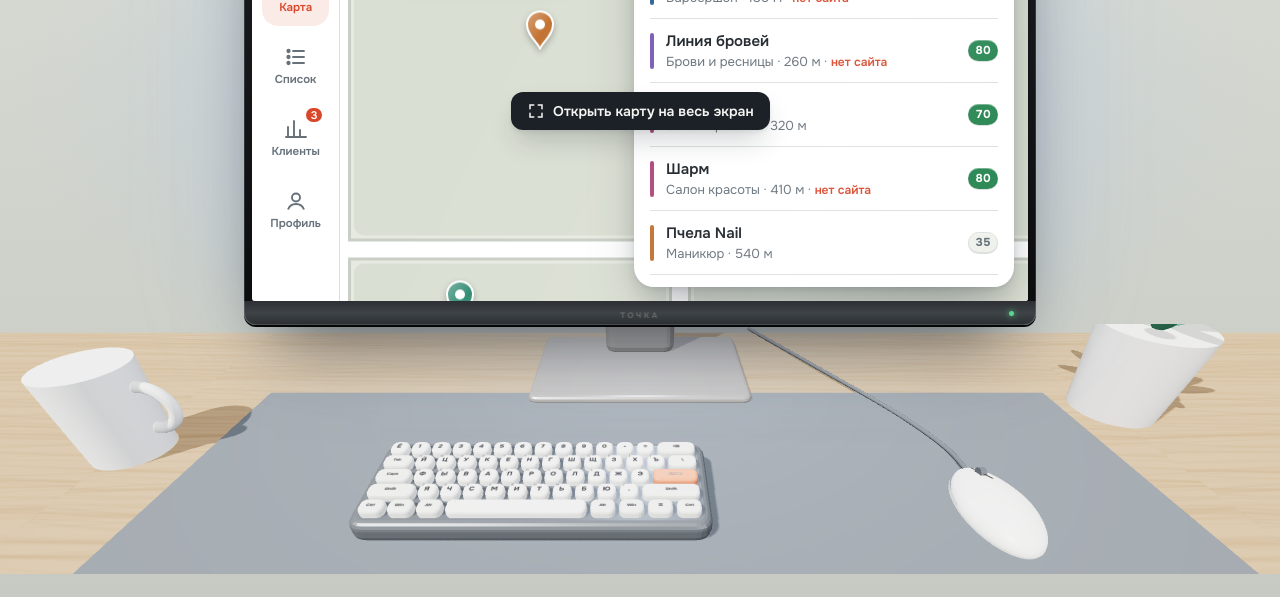
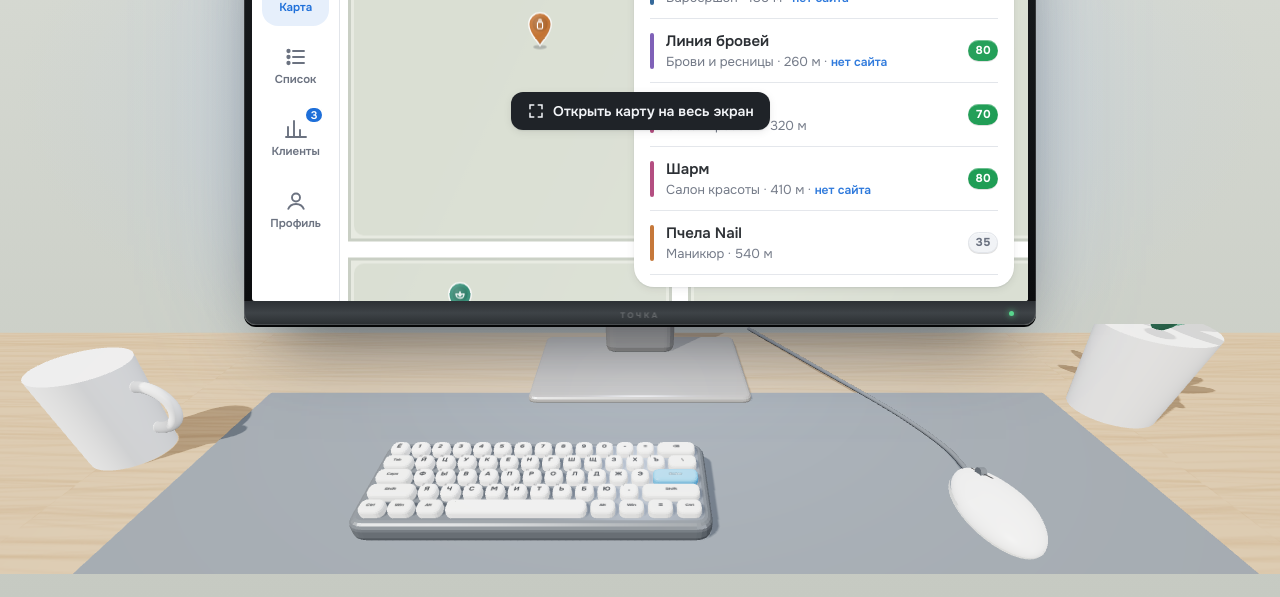
Before and after one commit to Cunbent-Present/tochka, a plain HTML site: page showcase.html in a window 1280 px wide. Shown: the part 203-800 px from the top of the page. Drawn offline with nearby package versions, Linux system fonts and the light colour scheme; a web font is replaced by a local one.

Commit message:
Демо-страница «Как выглядит Точка» в новом стиле
- Светлая тема по умолчанию, синий акцент, шрифт Onest (без Unbounded), плоские кнопки
- Метки на карте демо — 3D-булавки с иконками категорий, без пульсирующего свечения
- Логотип «Т◌чка» в боковой панели; 3D-сцена со столом и телефоном — в цветах темы

```diff
--- a/showcase.html
+++ b/showcase.html
@@ -1,5 +1,5 @@
 <!doctype html>
-<html lang="ru">
+<html lang="ru" data-theme="light">
 <head>
 <meta charset="utf-8">
 <meta name="viewport" content="width=device-width,initial-scale=1,viewport-fit=cover">
@@ -11,17 +11,17 @@
 </head>
 <body>
 <link rel="preconnect" href="https://fonts.googleapis.com">
-<link rel="stylesheet" href="https://fonts.googleapis.com/css2?family=Onest:wght@400;500;600;700&family=Unbounded:wght@500;700&display=swap">
+<link rel="stylesheet" href="https://fonts.googleapis.com/css2?family=Onest:wght@400;500;600;700&display=swap">
 <style>
 /* Макет: на ПК — телефон в центре и подсказки слева; на телефоне — демо на весь экран.
    Внутри: вид (карта / список / клиенты / профиль) + нижняя панель вкладок; на карте — выдвижная карточка. */
 :root{
-  --bg:#F4F5F1; --panel:#FFFFFF; --fg:#1B2126; --muted:#66717A; --line:#DCE1DC; --soft:#EEF1EC;
-  --accent:#D9472B; --accent-fg:#FFFFFF; --ok:#2E8A57; --warn:#B07A06; --gold:#E3A008;
+  --bg:#F2F4F7; --panel:#FFFFFF; --fg:#1F2328; --muted:#6B7280; --line:#E2E5EA; --soft:#F1F3F6;
+  --accent:#1E6FD9; --accent-fg:#FFFFFF; --ok:#1F9D55; --warn:#B07A06; --gold:#E3A008;
   --land:#E7EAE1; --block:#DADFD3; --road:#FFFFFF; --casing:#C9CFC4; --water:#B9D3E0; --park:#CFE0C4; --label:#5E6870;
-  --edge:#C7CDC6; --hi:rgba(255,255,255,.9); --stage:#E3E6DF;
-  --deep:0 2px 4px rgba(20,30,35,.08),0 14px 28px -6px rgba(20,30,35,.22),0 30px 60px -20px rgba(20,30,35,.28);
-  --f-display:"Unbounded","Onest",system-ui,sans-serif;
+  --edge:transparent; --hi:transparent; --stage:#E6E9EE;
+  --deep:0 1px 2px rgba(17,24,39,.08),0 2px 8px rgba(17,24,39,.08);
+  --f-display:"Onest",system-ui,-apple-system,"Segoe UI",sans-serif;
   --f-body:"Onest",system-ui,-apple-system,"Segoe UI",sans-serif;
   --c-barber:#2F6496; --c-beauty:#B0457A; --c-nails:#C2702E; --c-brows:#7A5BB5; --c-tattoo:#59636D; --c-spa:#2F8A72;
   --st-sent:#2F6496; --st-reply:#7A5BB5; --st-deal:#2E8A57; --st-no:#B3541E; --st-new:#8A949C;
@@ -33,21 +33,21 @@
   --wall-a:#DADDD6; --wall-b:#C6CAC2; --wood-a:#B89B7A; --wood-b:#9C7F5F; --glow:rgba(150,185,255,.28);
 }
 @media (prefers-color-scheme: dark){:root:not([data-theme="light"]){
-  --bg:#11161A; --panel:#192026; --fg:#E7ECEE; --muted:#93A0A8; --line:#2A343B; --soft:#202931;
-  --accent:#F0644A; --accent-fg:#1A0E0B; --ok:#5BC98A; --warn:#F0C04A; --gold:#F0B429;
+  --bg:#17191C; --panel:#202327; --fg:#E8EAED; --muted:#9AA0A6; --line:#30343A; --soft:#272A2F;
+  --accent:#5B9BF0; --accent-fg:#0B1424; --ok:#4CC27F; --warn:#E8B949; --gold:#E8B03A;
   --land:#161D22; --block:#1D252B; --road:#2C373F; --casing:#11171B; --water:#1B3341; --park:#1C2D23; --label:#8C99A1;
-  --edge:#0B0F12; --hi:rgba(255,255,255,.07); --stage:#0B0F12;
-  --deep:0 2px 4px rgba(0,0,0,.4),0 14px 28px -6px rgba(0,0,0,.55),0 30px 60px -20px rgba(0,0,0,.6);
+  --edge:transparent; --hi:transparent; --stage:#101214;
+  --deep:0 1px 2px rgba(0,0,0,.35),0 2px 8px rgba(0,0,0,.3);
   --st-sent:#6FA3DA; --st-reply:#B39AE0; --st-deal:#5BC98A; --st-no:#F09A5E; --st-new:#7C8890;
   --desk-a:#1E2429; --desk-b:#161B1F; --mat:#0E1114; --mat-edge:#07090B; --kb:#2A3036; --kb-lo:#14181B;
   --cap:#3A4148; --cap-side:#1C2126; --cap-txt:#D7DDE0; --cap-mod:#30363C; --mouse:#3A4148; --mouse-side:#1C2126;
   --wall-a:#1A1F23; --wall-b:#101417; --wood-a:#5A4434; --wood-b:#3E2E22; --glow:rgba(120,160,255,.22); color-scheme:dark}}
 :root[data-theme="dark"]{
-  --bg:#11161A; --panel:#192026; --fg:#E7ECEE; --muted:#93A0A8; --line:#2A343B; --soft:#202931;
-  --accent:#F0644A; --accent-fg:#1A0E0B; --ok:#5BC98A; --warn:#F0C04A; --gold:#F0B429;
+  --bg:#17191C; --panel:#202327; --fg:#E8EAED; --muted:#9AA0A6; --line:#30343A; --soft:#272A2F;
+  --accent:#5B9BF0; --accent-fg:#0B1424; --ok:#4CC27F; --warn:#E8B949; --gold:#E8B03A;
   --land:#161D22; --block:#1D252B; --road:#2C373F; --casing:#11171B; --water:#1B3341; --park:#1C2D23; --label:#8C99A1;
-  --edge:#0B0F12; --hi:rgba(255,255,255,.07); --stage:#0B0F12;
-  --deep:0 2px 4px rgba(0,0,0,.4),0 14px 28px -6px rgba(0,0,0,.55),0 30px 60px -20px rgba(0,0,0,.6);
+  --edge:transparent; --hi:transparent; --stage:#101214;
+  --deep:0 1px 2px rgba(0,0,0,.35),0 2px 8px rgba(0,0,0,.3);
   --st-sent:#6FA3DA; --st-reply:#B39AE0; --st-deal:#5BC98A; --st-no:#F09A5E; --st-new:#7C8890;
   --desk-a:#1E2429; --desk-b:#161B1F; --mat:#0E1114; --mat-edge:#07090B; --kb:#2A3036; --kb-lo:#14181B;
   --cap:#3A4148; --cap-side:#1C2126; --cap-txt:#D7DDE0; --cap-mod:#30363C; --mouse:#3A4148; --mouse-side:#1C2126;
@@ -139,7 +139,8 @@ button{cursor:pointer}
 .world{position:absolute;left:0;top:0;width:2400px;height:1600px;will-change:transform}
 .world canvas{position:absolute;inset:0;width:100%;height:100%}
 .pin{position:absolute;width:30px;height:40px;margin:-40px 0 0 -15px;border:0;padding:0;background:none;transform-origin:50% 100%;transition:transform .2s cubic-bezier(.3,1.6,.5,1)}
-.pin svg{width:100%;height:100%;display:block;filter:drop-shadow(0 3px 3px rgba(0,0,0,.25))}
+.pin svg{width:100%;height:100%;display:block}
+.logo{font-family:var(--f-display);font-weight:700;letter-spacing:-.02em;line-height:1;white-space:nowrap}.logo-o{width:.7em;height:.7em;margin:0 .015em;vertical-align:-.07em;overflow:visible}.logo-o path{fill:none;stroke:currentColor;stroke-width:3.4;stroke-linecap:round}.logo-o circle{fill:var(--accent)}
 .pin.hide{display:none}
 .pin.sel{transform:scale(1.35);z-index:3}
 .pin.sel::after{content:"";position:absolute;left:50%;bottom:-6px;width:26px;height:10px;margin-left:-13px;border-radius:50%;border:2px solid var(--accent);animation:ring 1.6s ease-out infinite}
@@ -170,7 +171,7 @@ button{cursor:pointer}
 .btn{border:1px solid var(--line);background:var(--panel);border-radius:12px;padding:10px 14px;font-weight:600;font-size:14px;
   box-shadow:inset 0 1px 0 var(--hi),0 2px 0 var(--edge);transition:transform .12s ease}
 .btn:active{transform:translateY(2px);box-shadow:inset 0 1px 0 var(--hi),0 0 0 var(--edge)}
-.btn.pri{background:var(--accent);border-color:var(--accent);color:var(--accent-fg);box-shadow:inset 0 1px 0 rgba(255,255,255,.28),0 2px 0 color-mix(in srgb,var(--accent) 65%,#000)}
+.btn.pri{background:var(--accent);border-color:var(--accent);color:var(--accent-fg)}
 .btn.star[aria-pressed="true"]{color:var(--gold)}
 .rows{display:grid;margin-top:8px}
 .row{display:grid;grid-template-columns:92px 1fr;gap:10px;padding:11px 0;border-top:1px solid var(--line);font-size:14.5px}
@@ -445,7 +446,7 @@ body.fullon .stage > *:not(.device){visibility:hidden}
           <div class="plist">
             <div class="pi"><span>Тема</span>
               <div class="seg" role="group" aria-label="Тема" id="theme">
-                <button type="button" data-t="auto" aria-pressed="true">Авто</button><button type="button" data-t="light" aria-pressed="false">Светлая</button><button type="button" data-t="dark" aria-pressed="false">Тёмная</button>
+                <button type="button" data-t="light" aria-pressed="true">Светлая</button><button type="button" data-t="dark" aria-pressed="false">Тёмная</button><button type="button" data-t="auto" aria-pressed="false">Авто</button>
               </div></div>
             <div class="pi"><span>Напоминания<small>Красный значок, когда пора написать</small></span><button class="sw" type="button" role="switch" aria-checked="true" aria-label="Напоминания"></button></div>
             <div class="pi"><span>3D-карта<small>Наклон и объёмные дома</small></span><button class="sw" type="button" role="switch" aria-checked="true" aria-label="3D-карта"></button></div>
@@ -458,7 +459,7 @@ body.fullon .stage > *:not(.device){visibility:hidden}
 
       <nav class="tabbar" id="tabbar" role="tablist" aria-label="Разделы">
         <span class="tabpill" id="tabpill"></span>
-        <div class="rail-brand"><i></i>Точка</div>
+        <div class="rail-brand"><span class="logo" aria-label="Точка">Т<svg class="logo-o" viewBox="0 0 24 24"><path d="M20.13 9.51A8.5 8.5 0 1 1 14.49 3.87"/><circle cx="18" cy="6" r="2.8"/></svg>чка</span></div>
         <button class="tab" role="tab" aria-selected="true" data-v="v-map" type="button">
           <svg viewBox="0 0 24 24" fill="none" stroke="currentColor" stroke-width="1.9" stroke-linejoin="round"><path d="M9 4 3 6.5v13.5L9 17.5l6 2.5 6-2.5V4l-6 2.5L9 4z"/><path d="M9 4v13.5M15 6.5V20"/></svg>Карта</button>
         <button class="tab" role="tab" aria-selected="false" data-v="v-list" type="button">
@@ -547,18 +548,29 @@ function drawMap() {
   [['ул. Кирова', 40, 205], ['ул. Ленина', 40, 435], ['проспект Мира', 40, 725], ['ул. Чехова', 40, 1005], ['ул. Лесная', 40, 1305], ['ул. Кирова', 1140, 205], ['ул. Ленина', 1540, 435], ['проспект Мира', 1840, 725], ['ул. Садовая', 1140, 1305]].forEach(([t, x, y]) => ctx.fillText(t, x, y));
   ctx.save(); ctx.translate(565, 300); ctx.rotate(Math.PI / 2); ctx.fillText('ул. Советская', 0, 0); ctx.restore();
   ctx.save(); ctx.translate(265, 560); ctx.rotate(Math.PI / 2); ctx.fillText('ул. Пушкина', 0, 0); ctx.restore();
-  ctx.font = '500 15px Unbounded, Onest, sans-serif'; ctx.globalAlpha = .75; ctx.fillText('Сквер', 630, 320); ctx.fillText('Парк Победы', 1880, 870); ctx.fillText('Сад', 1240, 1160); ctx.fillText('р. Светлая', 380, 1140); ctx.fillText('р. Светлая', 1980, 1090); ctx.globalAlpha = 1;
+  ctx.font = '500 15px Onest, system-ui, sans-serif'; ctx.globalAlpha = .75; ctx.fillText('Сквер', 630, 320); ctx.fillText('Парк Победы', 1880, 870); ctx.fillText('Сад', 1240, 1160); ctx.fillText('р. Светлая', 380, 1140); ctx.fillText('р. Светлая', 1980, 1090); ctx.globalAlpha = 1;
 }
 
 /* пины */
 const world = $('#world');
-const pinSvg = c => `<svg viewBox="0 0 30 40"><defs><linearGradient id="g${c}" x1="0" y1="0" x2="1" y2="1"><stop offset="0" stop-color="#fff" stop-opacity=".35"/><stop offset=".6" stop-color="#fff" stop-opacity="0"/><stop offset="1" stop-color="#000" stop-opacity=".2"/></linearGradient></defs>
-  <path d="M15 39C12 32 2 26 2 15a13 13 0 0 1 26 0c0 11-10 17-13 24z" fill="${cc(c)}" stroke="#fff" stroke-width="2"/><path d="M15 39C12 32 2 26 2 15a13 13 0 0 1 26 0c0 11-10 17-13 24z" fill="url(#g${c})"/><circle cx="15" cy="15" r="5" fill="#fff"/></svg>`;
+// 3D-метки как в приложении: объём без глянца, тень на земле, иконка категории (контуры — как CAT_ICONS в app.js)
+const CAT_ICONS = {
+  barber: 'M10 17a3 3 0 1 1-6 0a3 3 0 1 1 6 0M20 17a3 3 0 1 1-6 0a3 3 0 1 1 6 0M8.6 14.6L17 4M15.4 14.6L7 4',
+  beauty: 'M4 8a5 5 0 1 0 10 0a5 5 0 1 0-10 0M14 6h5.5v4H14M8.5 13l-1.2 7h3l1.2-6.4',
+  nails: 'M10 3h4v5h-4zM7 10.5A2.5 2.5 0 0 1 9.5 8h5a2.5 2.5 0 0 1 2.5 2.5V18.5A2.5 2.5 0 0 1 14.5 21h-5A2.5 2.5 0 0 1 7 18.5z',
+  brows: 'M3 14c3.2-5 14.8-5 18 0c-3.2 5-14.8 5-18 0zM14.5 14a2.5 2.5 0 1 1-5 0a2.5 2.5 0 1 1 5 0M6.5 8.8L5.6 6.6M12 7.5V5M17.5 8.8l.9-2.2',
+  tattoo: 'M12 3c3 5 6 8 6 11.5a6 6 0 0 1-12 0C6 11 9 8 12 3z',
+  spa: 'M12 20c-5 0-8-3.6-8-8.6c4 0 7 2 8 5c1-3 4-5 8-5c0 5-3 8.6-8 8.6zM12 15.5c-2-2.2-2-5.5 0-8c2 2.5 2 5.8 0 8z'
+};
+const pinSvg = c => `<svg viewBox="0 0 30 41"><defs><radialGradient id="g${c}" cx=".35" cy=".25" r=".8"><stop offset="0" stop-color="#fff" stop-opacity=".22"/><stop offset=".6" stop-color="#fff" stop-opacity="0"/><stop offset="1" stop-color="#000" stop-opacity=".22"/></radialGradient></defs>
+  <ellipse cx="15" cy="38.5" rx="7" ry="2.2" fill="rgba(17,24,39,.22)"/>
+  <path d="M15 37C12 31 3.5 25.5 3.5 15a11.5 11.5 0 0 1 23 0c0 10.5-8.5 16-11.5 22z" fill="${cc(c)}" stroke="#fff" stroke-width="1.4"/><path d="M15 37C12 31 3.5 25.5 3.5 15a11.5 11.5 0 0 1 23 0c0 10.5-8.5 16-11.5 22z" fill="url(#g${c})"/>
+  <circle cx="15" cy="15" r="7.8" fill="#000" fill-opacity=".1"/><g transform="translate(8.7 8.7) scale(.525)"><path d="${CAT_ICONS[c] || CAT_ICONS.beauty}" fill="none" stroke="#fff" stroke-width="2.2" stroke-linecap="round" stroke-linejoin="round"/></g></svg>`;
 P.forEach((p, i) => {
   const b = document.createElement('button');
   b.type = 'button'; b.className = 'pin'; b.style.left = p.x + 'px'; b.style.top = p.y + 'px';
   b.setAttribute('aria-label', p.name); b.dataset.id = p.id;
-  b.innerHTML = (p.score >= 80 ? '<span class="glow"></span>' : '') + pinSvg(p.cat);
+  b.innerHTML = pinSvg(p.cat);
   if (!REDUCE) b.animate([{ transform: 'translateY(-60px)', opacity: 0 }, { transform: 'translateY(4px)', opacity: 1, offset: .75 }, { transform: 'none' }], { duration: 520, delay: 120 + i * 60, easing: 'ease-out', fill: 'backwards' });
   b.addEventListener('click', e => { if (e.detail === 0) select(p.id); });   // клавиатура; касания обрабатывает карта
   world.appendChild(b);
```
Also changed, not shown: sw.js (+28 -0 lines).
